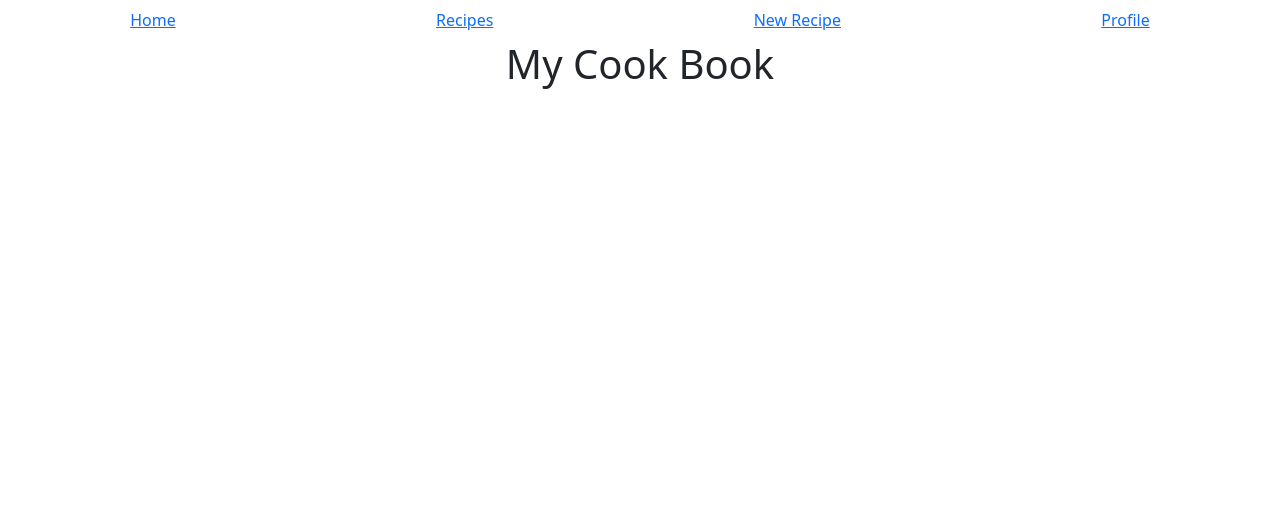
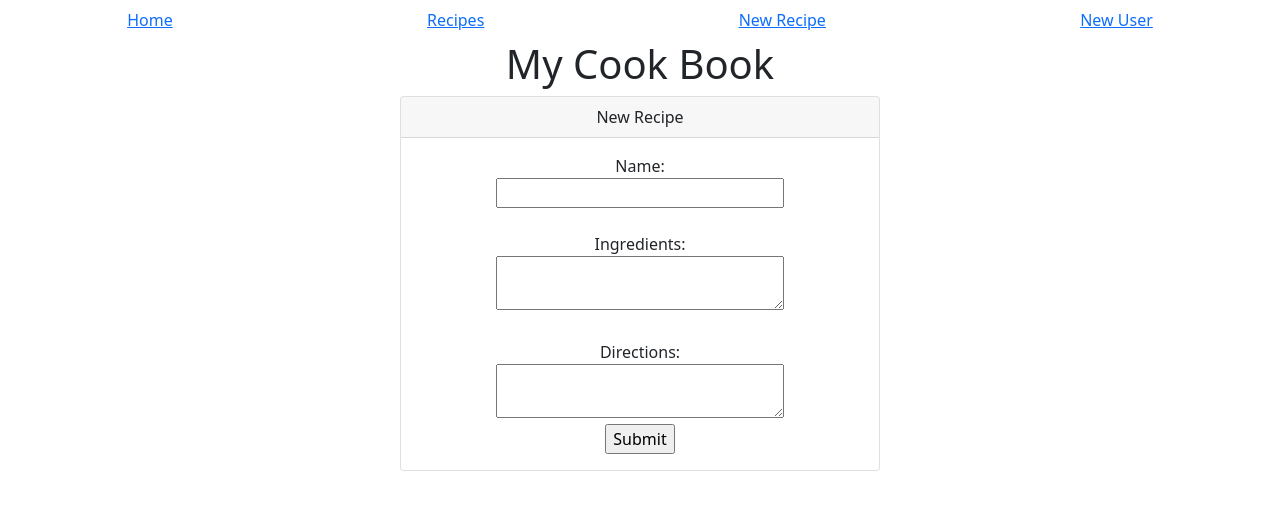
Before and after one commit to Walktheworld/my-cook-book-frontend, a React (Create React App) app: page /recipes/new in a window 1280 px wide. Shown: the top 510 px of the page. Built offline with nearby package versions, Linux system fonts and the light colour scheme.

Commit message:
delete started

```diff
--- a/src/App.css
+++ b/src/App.css
@@ -17,7 +17,9 @@
   margin:10px;
 
 }
-
+.formcss{
+  width: 18rem;
+}
 .r-container {
   display: grid ;
   grid-template-columns: auto auto;
--- a/src/App.js
+++ b/src/App.js
@@ -10,6 +10,7 @@ import {
 } from 'react-router-dom';
 import RecipesContainer from './containers/RecipesContainer';
 import RecipeForm from './components/RecipeForm';
+import UserForm from './components/UserForm';
 
 function App() {
 
@@ -24,7 +25,8 @@ function App() {
               <Home/>
             </Route>
             <Route exact path="/recipes"><RecipesContainer/></Route>
-            <Route exact path="/newRecipe"><RecipeForm/></Route>
+            <Route exact path="/recipes/new"><RecipeForm/></Route>
+            <Route exact path="/users/new"><UserForm/></Route>
           </Switch>
         </>
       </Router>
--- a/src/components/Navbar.js
+++ b/src/components/Navbar.js
@@ -11,8 +11,8 @@ const Navbar = () => {
     <div className="navbar">
       <NavLink className="home" to="/" style= {style}>Home</NavLink>
       <NavLink className="recipes" to="/recipes" style= {style}>Recipes</NavLink>
-      <NavLink className="newRecipes" to="/newRecipe" style= {style}>New Recipe</NavLink>
-      <NavLink className= "profile" to="/profile" style= {style}>Profile</NavLink>
+      <NavLink className="new-recipe" to="/recipes/new" style= {style}>New Recipe</NavLink>
+      <NavLink className= "new-user" to="/users/new" style= {style}>New User</NavLink>
     </div>
   );
 };
--- a/src/components/RecipeCard.js
+++ b/src/components/RecipeCard.js
@@ -1,23 +1,27 @@
-import Card  from 'react-bootstrap/Card'
-
+import Card from 'react-bootstrap/Card'
+// import { useState} from 'react'
 
 
 const RecipeCard= ({recipe}) => {
+
+    const handleDelete = () => {
+        fetch(`http://localhost:9393/recipes/${recipe.id}`, {
+            method: "DELETE",
+        })
+
+    }
+
+
     return (
-        // < div style={{ width: '18rem', border: "ridge"} }>
-        //     <body>
-        //         <h3>{recipe.name}</h3>
-        //         <p>{recipe.ingredients}</p>
-        //         <p>{recipe.directions}</p>
-        //     </body>
-        // </div>
 
         <Card className='recipe-card' style={{ width: 'auto' }}>
             <Card.Header>{recipe.name}</Card.Header>
             <Card.Body>
                 <Card.Title>{recipe.ingredients}</Card.Title>
                 <Card.Text>{recipe.directions}</Card.Text>
+                <button onClick={handleDelete}>Delete</button>
             </Card.Body>
+            <Card.Footer className="text-muted">Created by: {recipe.user?.full_name || "N/A"}</Card.Footer>
         </Card>
 
     )
--- a/src/components/RecipeForm.js
+++ b/src/components/RecipeForm.js
@@ -1,5 +1,8 @@
 import { useState } from "react";
 import { useHistory } from "react-router-dom";
+import Card  from 'react-bootstrap/Card'
+
+
 
 const RecipeForm= () => {
     const [recipe, setRecipe] = useState({
@@ -7,6 +10,8 @@ const RecipeForm= () => {
         ingredients: "",
         directions: "",
     });
+
+    const history = useHistory()
 
     const handleChange = e => {
         setRecipe({
@@ -18,7 +23,7 @@ const RecipeForm= () => {
     const handleSubmit = e => {
         e.preventDefault()
         if ([recipe.name, recipe.ingredients, recipe.directions].some(val => val.trim() === "")) {
-            alert("Please fill in all blanks")
+            alert("Please fill in required field!")
         }
         const newRecipe = {
             name: recipe.name,
@@ -32,22 +37,27 @@ const RecipeForm= () => {
             },
             body: JSON.stringify(newRecipe)
         })
+        .then(()=>history.push("/recipes"))
+
     }
     return (
-        <>
-            <div>New Recipe</div>
-            <form onSubmit={handleSubmit}>
-                <label htmlFor="name">Name</label>
-                <input onChange={handleChange} text="text" name="name" value={recipe.name} required/><br/>
-
-                <label htmlFor="ingredients">Ingredients</label>
-                <input onChange={handleChange} text="text" name="ingredients" value={recipe.ingredients} required/><br/>
-
-                <label htmlFor="directions">Directions</label>
-                <input onChange={handleChange} text="text" name="directions" value={recipe.directions} required/><br/>
-            </form>
-
-        </>
+        <Card className='new-recipe' style={{ width: '30rem', margin:'auto'}}>
+            <Card.Header>New Recipe</Card.Header>
+            <Card.Body>
+                <form onSubmit={handleSubmit}>
+                    <label htmlFor="name">Name: </label><br/>
+                    <input className="formcss" onChange={handleChange} text="text" name="name" value={recipe.name} required/><br/>
+                    <br/>
+                    <label htmlFor="ingredients">Ingredients: </label><br/>
+                    <textarea className="formcss" onChange={handleChange} text="text" name="ingredients" value={recipe.ingredients} required/><br/>
+                    <br/>
+                    <label htmlFor="directions">Directions: </label><br/>
+                    <textarea className="formcss" onChange={handleChange} text="text"  name="directions" value={recipe.directions} required/>
+                    <br/>
+                    <input type="submit"/>
+                </form>
+            </Card.Body>
+        </Card>
     )
 }
 
--- /dev/null
+++ b/src/components/UserForm.js
@@ -0,0 +1,60 @@
+import { useState } from "react";
+// import { useHistory } from "react-router-dom";
+import Card  from 'react-bootstrap/Card'
+
+
+
+const UserForm= () => {
+    const [user, setUser] = useState({
+        full_name: "",
+        username: "",
+        email: "",
+    });
+
+    const handleChange = e => {
+        setUser({
+            ...user,
+            [e.target.name]: e.target.value
+        })
+    }
+
+    const handleSubmit = e => {
+        e.preventDefault()
+        if ([user.full_name, user.username, user.email].some(val => val.trim() === "")) {
+            alert("Please fill in all blanks")
+        }
+        const newUser = {
+            full_name: user.full_name,
+            username: user.username,
+            email: user.email
+        }
+        fetch("http://localhost:9393/users", {
+            method: "POST",
+            headers:{
+                "Content_Type": "application/json",
+            },
+            body: JSON.stringify(newUser)
+        })
+    }
+    return (
+        <Card className='new-user' style={{ width: '30rem', margin:'auto'}}>
+            <Card.Header>New User Sign Up</Card.Header>
+            <Card.Body>
+                <form onSubmit={handleSubmit}>
+                    <label htmlFor="full_name">Full Name: </label><br/>
+                    <input className="formcss" onChange={handleChange} text="text" name="full_name" value={user.full_name} required/><br/>
+                    <br/>
+                    <label htmlFor="username">Username: </label><br/>
+                    <input className="formcss" onChange={handleChange} text="text" name="username" value={user.username} required/><br/>
+                    <br/>
+                    <label htmlFor="email">Email: </label><br/>
+                    <input className="formcss" onChange={handleChange} text="text"  name="email" value={user.email} required/>
+                    <br/>
+                    <input type="submit"/>
+                </form>
+            </Card.Body>
+        </Card>
+    )
+}
+
+export default UserForm;
```
